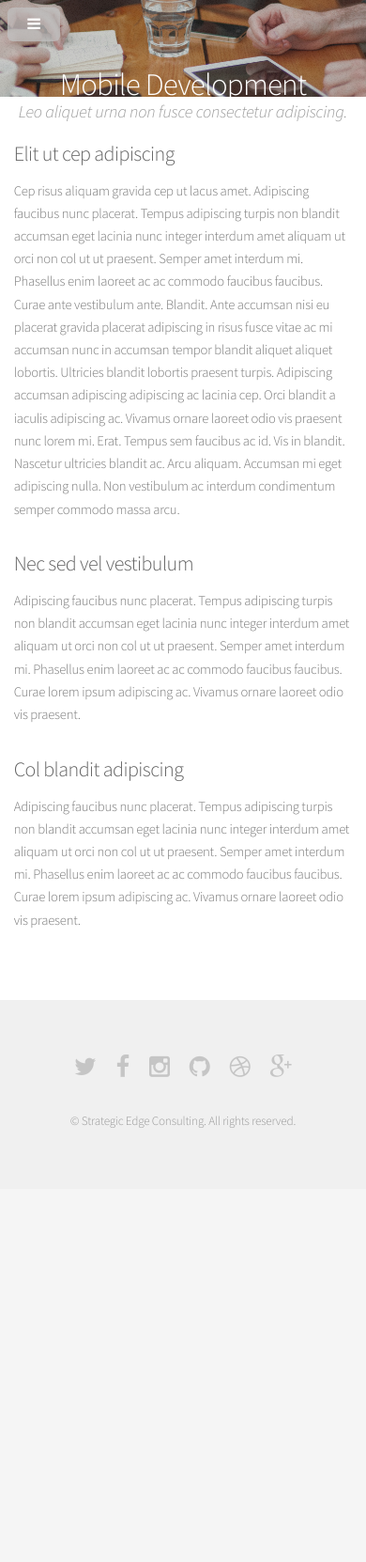
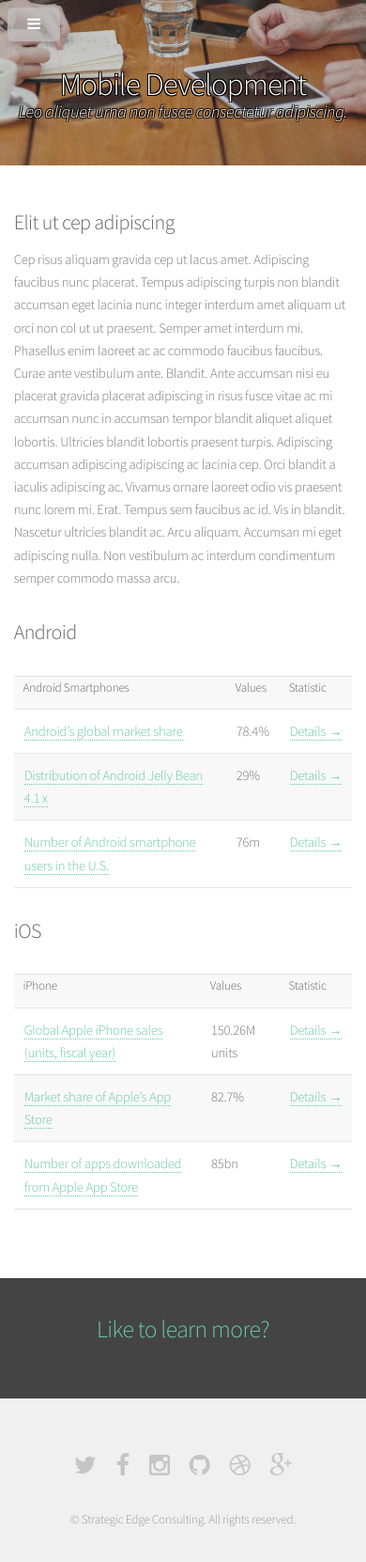
Before and after one commit to robbell5/StrategicEdge, a plain HTML site: page root/mobile.html in a window 390 px wide. Shown: the whole page at 94% size. Before the commit the page ends 1265 px from the top, so only its background shows below. Drawn offline with Linux system fonts and the light colour scheme.

Commit message:
Mobile Issues - More Content
Fixed some mobile issues

added more content, cleaned up UI

```diff
--- a/root/css/style-mobile.css
+++ b/root/css/style-mobile.css
@@ -39,6 +39,7 @@
 
 	.box {
 		margin: 1em;
+		margin-top: -5em;
 		overflow-x: hidden;
 		padding: 2em 2em !important;
 	}
--- a/root/css/style-mobilep.css
+++ b/root/css/style-mobilep.css
@@ -97,7 +97,7 @@
 /* Main */
 
 	#main > .box:first-child {
-		margin-top: 0;
+		margin-top: -5em;
 	}
 
 /* CTA */
--- a/root/css/style.css
+++ b/root/css/style.css
@@ -163,7 +163,7 @@
 	}
 
 	header p {
-		color: #999;
+		color: #FFF;
 		position: relative;
 		margin: 0 0 1.5em 0;
 		font-style: italic;
@@ -412,6 +412,7 @@
 		box-shadow: 0 2px 0 0 #e5e5e5;
 		margin: 0 0 2em 0;
 		padding: 3em;
+        margin-top: -10em;
 	}
 
 		.box > :last-child {
@@ -484,6 +485,7 @@
 
 		.box.special {
 			text-align: center;
+            margin-top: 0em !important;
 		}
 
 		.box .image.featured {
@@ -1235,6 +1237,12 @@
 		}
 
 		#banner h2, #banner h3, #banner h4, #banner h5, #banner h6 {
+            color: white;
+            text-shadow:
+                -1px -1px 0 #000,
+                1px -1px 0 #000,
+                -1px 1px 0 #000,
+                1px 1px 0 #000;
 			color: #fff;
 		}
 
@@ -1246,6 +1254,11 @@
 		}
 
 		#banner p {
+            text-shadow:
+                -1px -1px 0 #000,
+                1px -1px 0 #000,
+                -1px 1px 0 #000,
+                1px 1px 0 #000;
 			font-size: 1.25em;
 			margin-bottom: 1.75em;
 		}
--- a/root/mobile.html
+++ b/root/mobile.html
@@ -39,7 +39,6 @@
 								<li><a href="contact.html">Contact</a></li>
 							</ul>
 						</li>
-						<li><a href="#" class="button">Sign In</a></li>
 					</ul>
 				</nav>
 			</header>
@@ -52,21 +51,50 @@
 				</header>
             </section>
             <section id="main" class="container">
-				<div class="box" style="margin-top:-10em">
+				<div class="box">
 					<span class="image featured"></span>
 					<h3>Elit ut cep adipiscing</h3>
 					<p>Cep risus aliquam gravida cep ut lacus amet. Adipiscing faucibus nunc placerat. Tempus adipiscing turpis non blandit accumsan eget lacinia nunc integer interdum amet aliquam ut orci non col ut ut praesent. Semper amet interdum mi. Phasellus enim laoreet ac ac commodo faucibus faucibus. Curae ante vestibulum ante. Blandit. Ante accumsan nisi eu placerat gravida placerat adipiscing in risus fusce vitae ac mi accumsan nunc in accumsan tempor blandit aliquet aliquet lobortis. Ultricies blandit lobortis praesent turpis. Adipiscing accumsan adipiscing adipiscing ac lacinia cep. Orci blandit a iaculis adipiscing ac. Vivamus ornare laoreet odio vis praesent nunc lorem mi. Erat. Tempus sem faucibus ac id. Vis in blandit. Nascetur ultricies blandit ac. Arcu aliquam. Accumsan mi eget adipiscing nulla. Non vestibulum ac interdum condimentum semper commodo massa arcu.</p>
 					<div class="row">
 						<div class="6u">
-							<h3>Nec sed vel vestibulum</h3>
-							<p>Adipiscing faucibus nunc placerat. Tempus adipiscing turpis non blandit accumsan eget lacinia nunc integer interdum amet aliquam ut orci non col ut ut praesent. Semper amet interdum mi. Phasellus enim laoreet ac ac commodo faucibus faucibus. Curae lorem ipsum adipiscing ac. Vivamus ornare laoreet odio vis praesent.</p>
+							<h3>Android</h3>
+							<p><div id="topFactBoxTable"><table class="topFacts" style="width:100%;"><tr><th>Android Smartphones</th><th>Values</th><th class="last">Statistic</th></tr><tr><td><a href="http://www.statista.com/statistics/263453/global-market-share-held-by-smartphone-operating-systems/">Android’s global market share</a></td><td>78.4%</td><td class="last"><a href=http://www.statista.com/statistics/263453/global-market-share-held-by-smartphone-operating-systems/>
+                                                                        Details →
+                                </a></td></tr><tr><td><a href="http://www.statista.com/statistics/271774/share-of-android-platforms-on-mobile-devices-with-android-os/">Distribution of Android Jelly Bean 4.1 x</a></td><td>29%</td><td class="last"><a href=http://www.statista.com/statistics/271774/share-of-android-platforms-on-mobile-devices-with-android-os/>
+                                                                        Details →
+                                </a></td></tr><tr><td><a href="http://www.statista.com/statistics/232786/forecast-of-andrioid-users-in-the-us/">Number of Android smartphone users in the U.S.</a></td><td>76m</td><td class="last"><a href=http://www.statista.com/statistics/232786/forecast-of-andrioid-users-in-the-us/>
+                                                                        Details →
+                                </a></td></tr></table></div></p>
 						</div>
 						<div class="6u">
-							<h3>Col blandit adipiscing</h3>
-							<p>Adipiscing faucibus nunc placerat. Tempus adipiscing turpis non blandit accumsan eget lacinia nunc integer interdum amet aliquam ut orci non col ut ut praesent. Semper amet interdum mi. Phasellus enim laoreet ac ac commodo faucibus faucibus. Curae lorem ipsum adipiscing ac. Vivamus ornare laoreet odio vis praesent.</p>
+							<h3>iOS</h3>
+							<p><div id="topFactBoxTable"><table class="topFacts" style="width:100%;"><tr><th>iPhone</th><th>Values</th><th class="last">Statistic</th></tr><tr><td><a href="http://www.statista.com/statistics/276306/global-apple-iphone-sales-since-fiscal-year-2007/">Global Apple iPhone sales (units, fiscal year)</a></td><td>150.26M units</td><td class="last"><a href=http://www.statista.com/statistics/276306/global-apple-iphone-sales-since-fiscal-year-2007/>
+                                                                        Details →
+                                </a></td></tr><tr><td><a href="http://www.statista.com/statistics/271988/worldwide-market-share-of-app-stores-based-on-revenue/">Market share of Apple’s App Store</a></td><td>82.7%</td><td class="last"><a href=http://www.statista.com/statistics/271988/worldwide-market-share-of-app-stores-based-on-revenue/>
+                                                                        Details →
+                                </a></td></tr><tr><td><a href="http://www.statista.com/statistics/263794/number-of-downloads-from-the-apple-app-store/">Number of apps downloaded from Apple App Store</a></td><td>85bn</td><td class="last"><a href=http://www.statista.com/statistics/263794/number-of-downloads-from-the-apple-app-store/>
+                                                                        Details →
+                                </a></td></tr></table></div></p>
 						</div>
 					</div>
 				</div>
+			</section>
+
+            <section id="cta">
+
+				<a href="contact.html"><h2>Like to learn more?</h2></a>
+
+				<!--<form>
+					<div class="row uniform half collapse-at-2">
+						<div class="8u">
+							<input type="email" name="email" id="email" placeholder="Email Address" />
+						</div>
+						<div class="4u">
+							<input type="submit" value="Email Us" class="fit" />
+						</div>
+					</div>
+				</form>-->
+
 			</section>
 
 		<!-- Footer -->
```
Also changed, not shown: root/about.html (+22 -9 lines), root/cloud.html (+18 -2 lines), root/desktop.html (+18 -2 lines), root/index.html (+19 -14 lines), root/web.html (+18 -2 lines).
